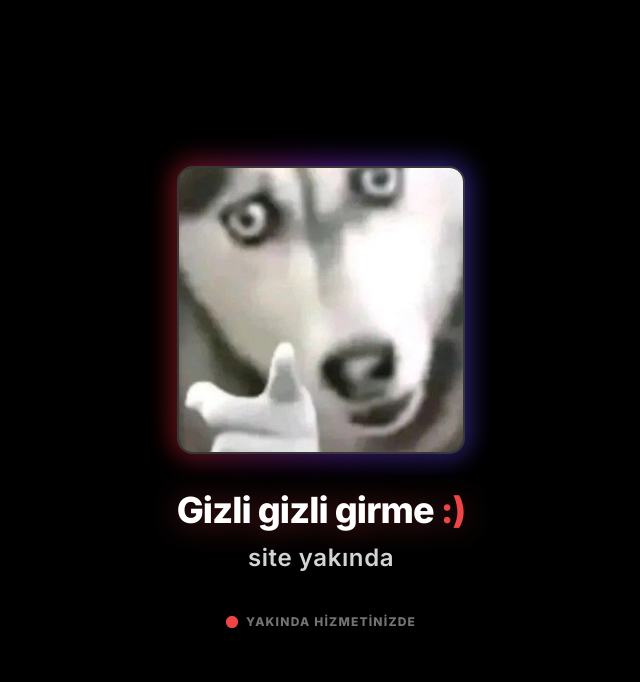
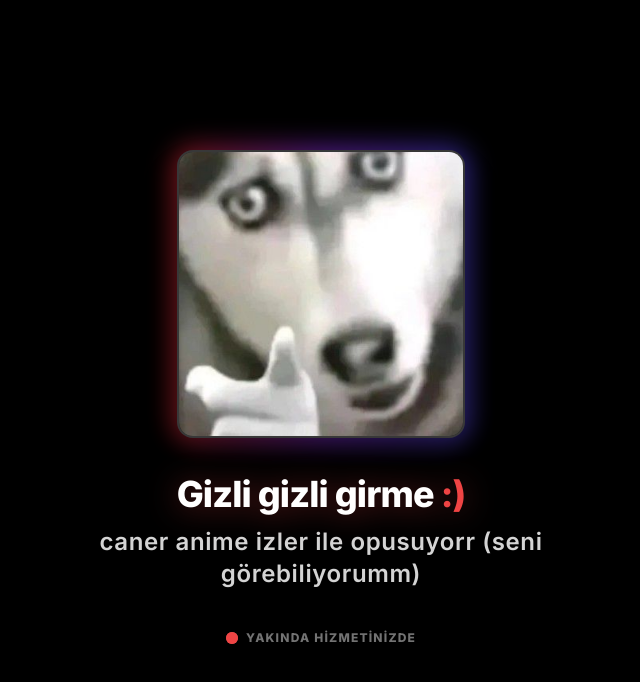
Before and after one commit to UmutStudyo/Yak-nda, a plain HTML site: page index.html in a window 1280 px wide. Shown: the whole page, without its empty margins (319-959 px from the left). Drawn offline with nearby package versions, Linux system fonts and the light colour scheme.

Commit message:
Update index.html

```diff
--- a/index.html
+++ b/index.html
@@ -44,7 +44,7 @@
                 Gizli gizli girme <span class="inline-block hover:scale-125 transition-transform cursor-pointer text-red-500">:)</span>
             </h1>
             <p class="text-xl sm:text-2xl font-semibold text-neutral-300 tracking-wide">
-                site yakında
+                caner anime izler ile opusuyorr (seni görebiliyorumm)
             </p>
         </div>
 
```
